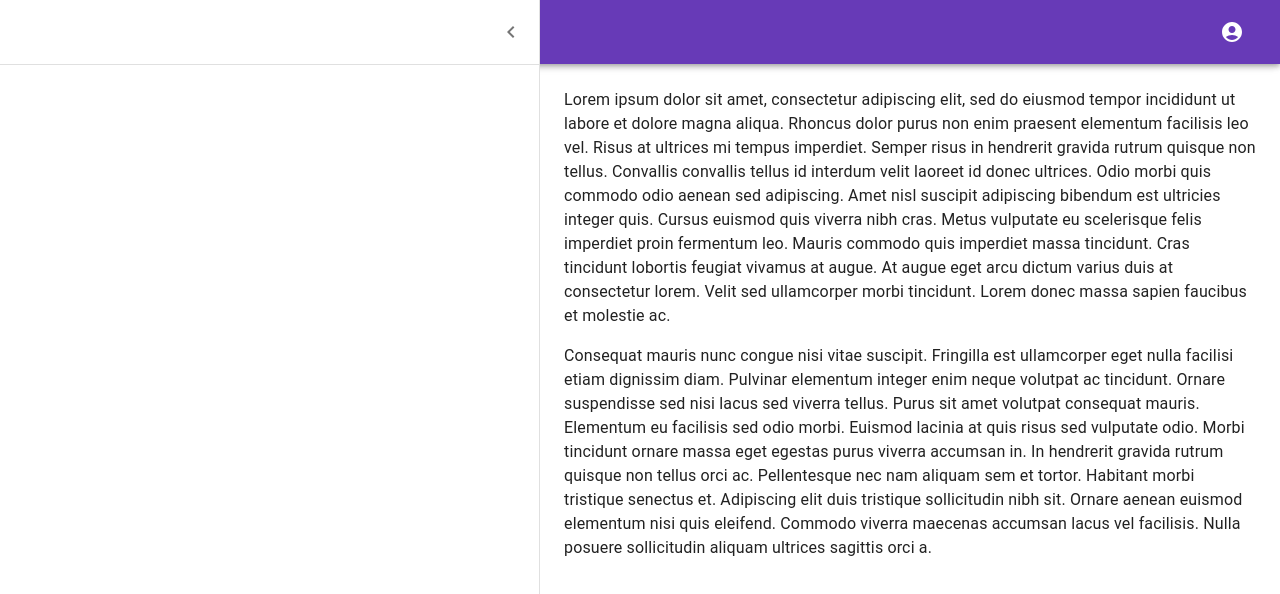
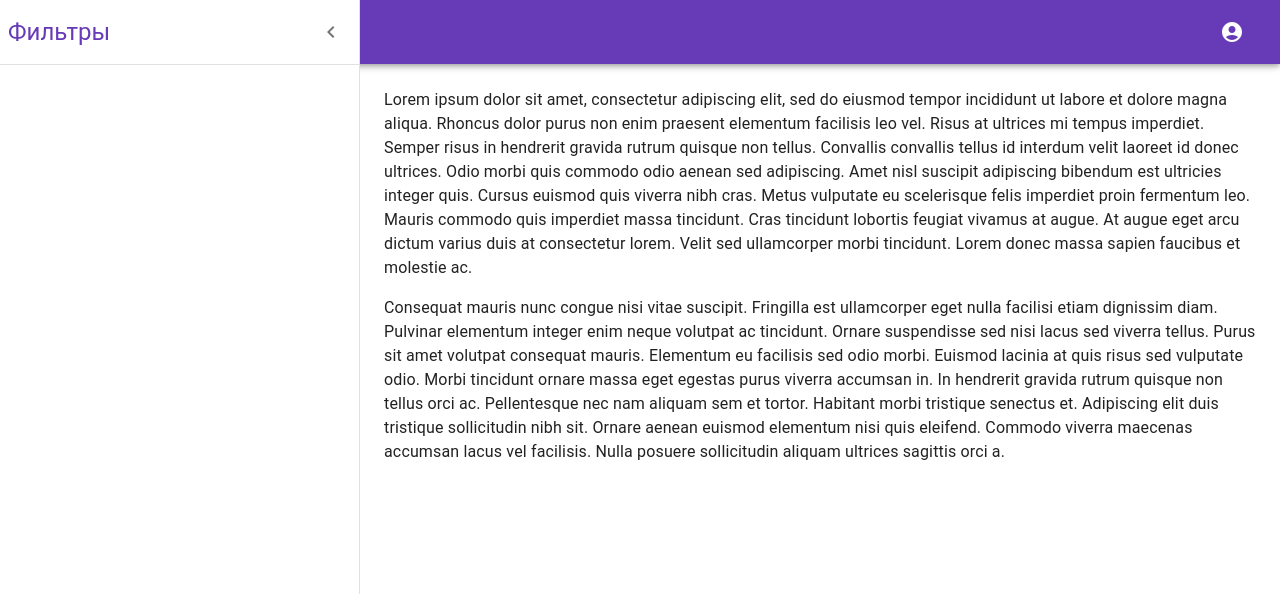
Before and after one commit to ExStp/MovieApp, a React (Vite) app: page / in a window 1280 px wide. Both pictures are taken after a click on the button 32 px from the left and 32 px from the top of the page. Shown: the top 594 px of the page. Built offline with nearby package versions, Linux system fonts and the light colour scheme.

Commit message:
EDIT: изменил шапку фильтеров

```diff
--- a/src/components/Filters/Filters.jsx
+++ b/src/components/Filters/Filters.jsx
@@ -4,9 +4,9 @@ import Drawer from "@mui/material/Drawer";
 import Divider from "@mui/material/Divider";
 import IconButton from "@mui/material/IconButton";
 import ChevronLeftIcon from "@mui/icons-material/ChevronLeft";
+import { Box, Typography } from "@mui/material";
 
 export function Filters({ open, handleDrawerClose, drawerWidth }) {
-
 	const DrawerHeader = styled("div")(({ theme }) => ({
 		display: "flex",
 		alignItems: "center",
@@ -19,9 +19,11 @@ export function Filters({ open, handleDrawerClose, drawerWidth }) {
 	return (
 		<Drawer
 			sx={{
+				minWidth: "360px",
 				width: drawerWidth,
 				flexShrink: 0,
 				"& .MuiDrawer-paper": {
+					minWidth: "360px",
 					width: drawerWidth,
 					boxSizing: "border-box",
 				},
@@ -30,9 +32,10 @@ export function Filters({ open, handleDrawerClose, drawerWidth }) {
 			anchor="left"
 			open={open}
 		>
-			<DrawerHeader>
-				<IconButton onClick={handleDrawerClose}>
-					<ChevronLeftIcon />
+			<DrawerHeader sx={{justifyContent: 'space-between'}}>
+				<Typography variant="h5" color={'primary'}>Фильтры</Typography>
+				<IconButton onClick={handleDrawerClose} >
+					<ChevronLeftIcon/>
 				</IconButton>
 			</DrawerHeader>
 			<Divider />
--- a/src/components/Header/Header.jsx
+++ b/src/components/Header/Header.jsx
@@ -40,7 +40,7 @@ export function Header({ handleDrawerOpen, open, drawerWidth }) {
 						<MenuIcon />
 					</IconButton>
 					<Typography variant="h6" noWrap component="div">
-						Фильтры
+						Фильмы
 					</Typography>
 				</Box>
 
--- a/src/pages/MainPage.jsx
+++ b/src/pages/MainPage.jsx
@@ -9,7 +9,7 @@ import { Header } from "../components/Header/Header";
 export function MainPage() {
 	const theme = useTheme();
 	const isSmallScreen = useMediaQuery(theme.breakpoints.down("sm"));
-	const drawerWidth = isSmallScreen ? "100vw" : "540px";
+	const drawerWidth = isSmallScreen ? "100vw" : "25vw";
 	const [open, setOpen] = useState(false);
 
 	const handleDrawerOpen = () => {
```
